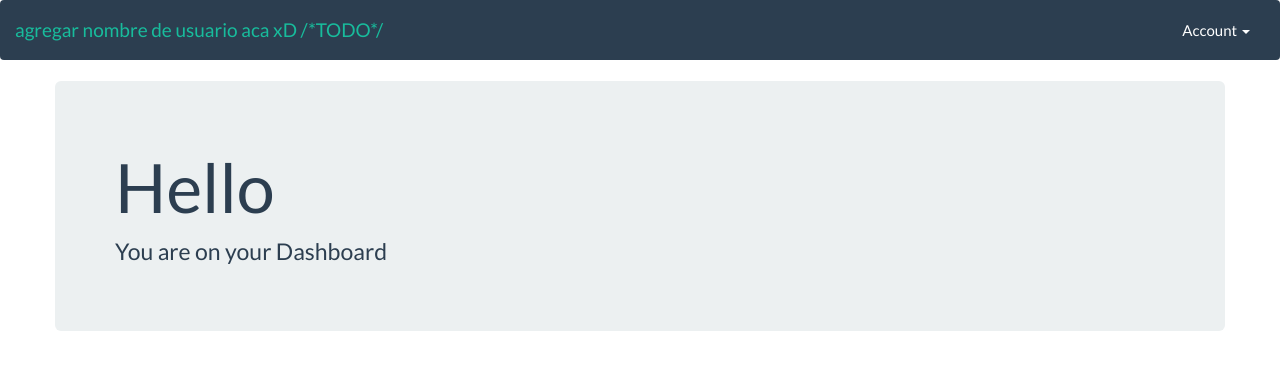
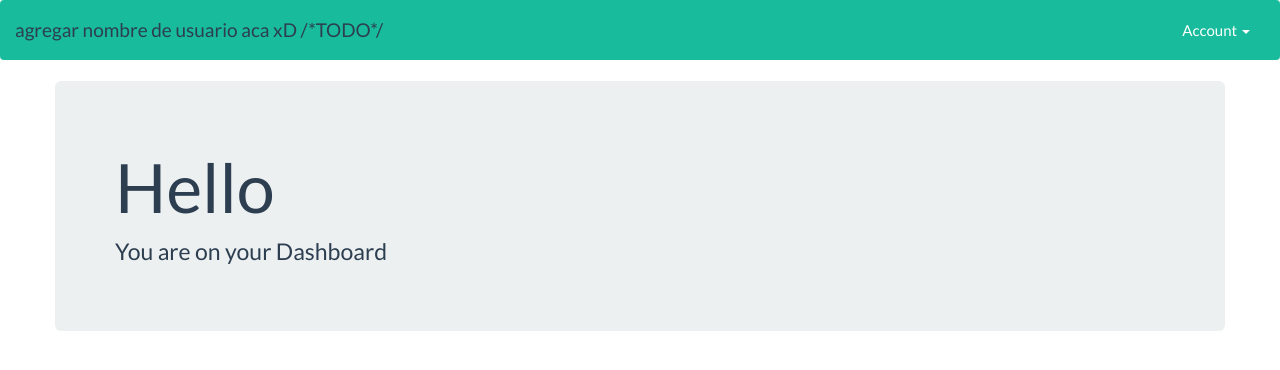
Before and after one commit to ingsoft-famaf/el-rejunte, a Django app: page /home/ in a window 1280 px wide. Shown: the top 370 px of the page. Run offline with Django 3.2, Linux system fonts and the light colour scheme; the visitor is signed in with stand-in values (Sample User, id 1); some libraries are stand-ins or nearby versions.

Commit message:
Cambio de color de bar nav

```diff
--- a/myproject/templates/base.html
+++ b/myproject/templates/base.html
@@ -10,7 +10,7 @@
                 <link href="{% static 'css/bootstrap.min.css' %}" rel="stylesheet">
                 </head>
                 <body>
-                    <nav class="navbar navbar-default">
+                    <nav class="navbar navbar-default navbar-inverse" role="navigation">
                         <div class="container-fluid">
                             <div class="navbar-header">
                                 <button type="button" class="navbar-toggle collapsed" data-toggle="collapse" data-target="#bs-example-navbar-collapse-1">
```
